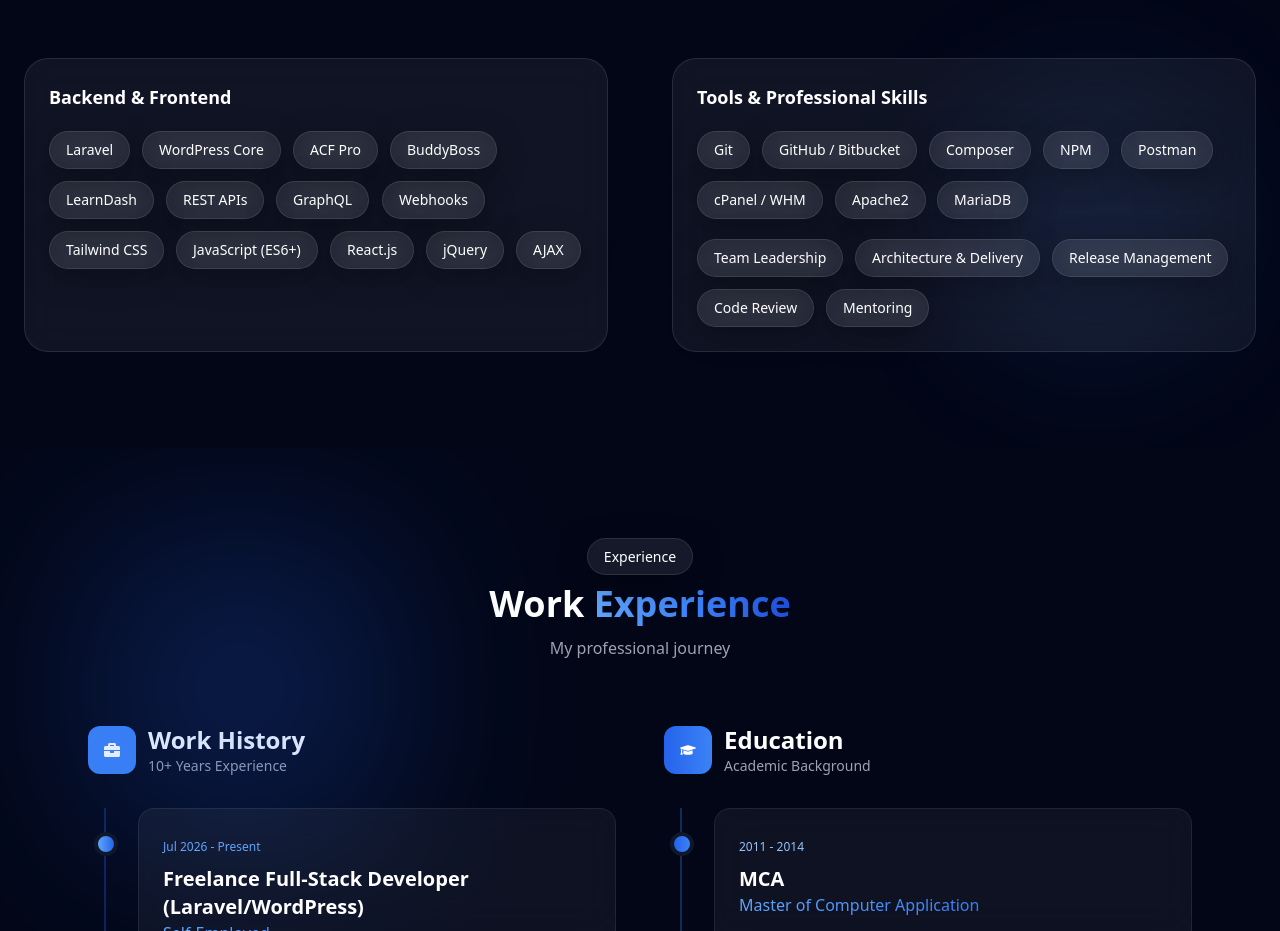
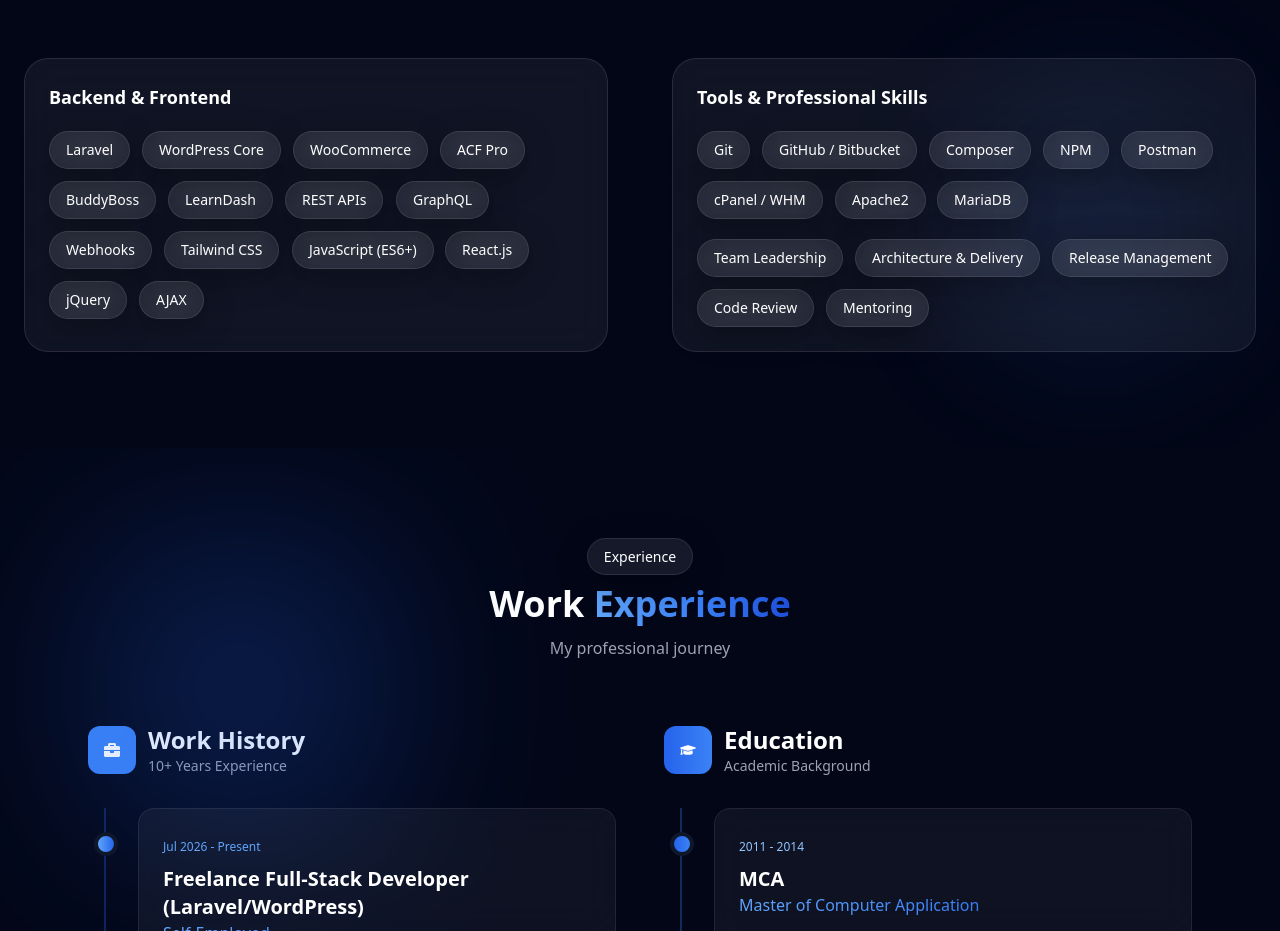
Before and after one commit to mmgujjar13/mukesh-portfolio, a React (Vite) app: page / in a window 1280 px wide. Shown: the part 2920-3851 px from the top of the page. Built offline with nearby package versions, Linux system fonts and the light colour scheme.

Commit message:
Update skill

```diff
--- a/src/components/Skills.jsx
+++ b/src/components/Skills.jsx
@@ -125,6 +125,7 @@
               {[
                 "Laravel",
                 "WordPress Core",
+                "WooCommerce",
                 "ACF Pro",
                 "BuddyBoss",
                 "LearnDash",
```
